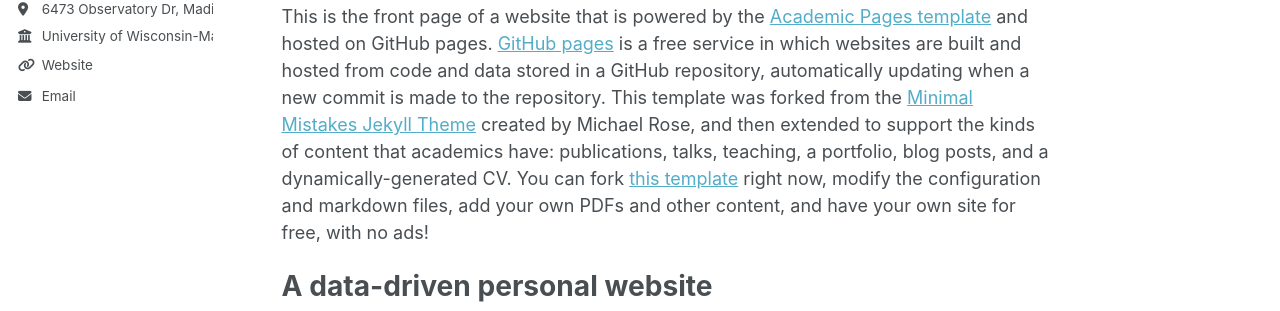
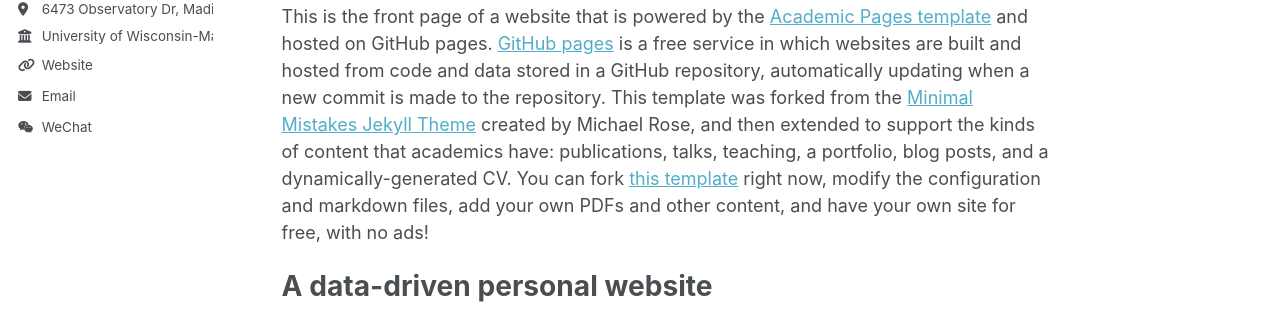
Before and after one commit to shizhe-yu/shizhe-yu.github.io, a Jekyll site: the page built from _pages/about.md, in a window 1280 px wide. Shown: the part 316-627 px from the top of the page. Built offline with Jekyll 4.4.1, drawn with Linux system fonts in a browser that asks for light colours.

Commit message:
Update _config.yml

```diff
--- a/_config.yml
+++ b/_config.yml
@@ -51,6 +51,7 @@ author:
   stackoverflow    : # User number or user number and name (i.e., use "1" or "1/jeff-atwood")
 
   # Social media
+  wechat           : "/assets/images/wechat_qr.png"
   bluesky          : #"bsky.app" # Replace this with you Bluesky username
   facebook         : # Username
   flickr           : # Username
```
